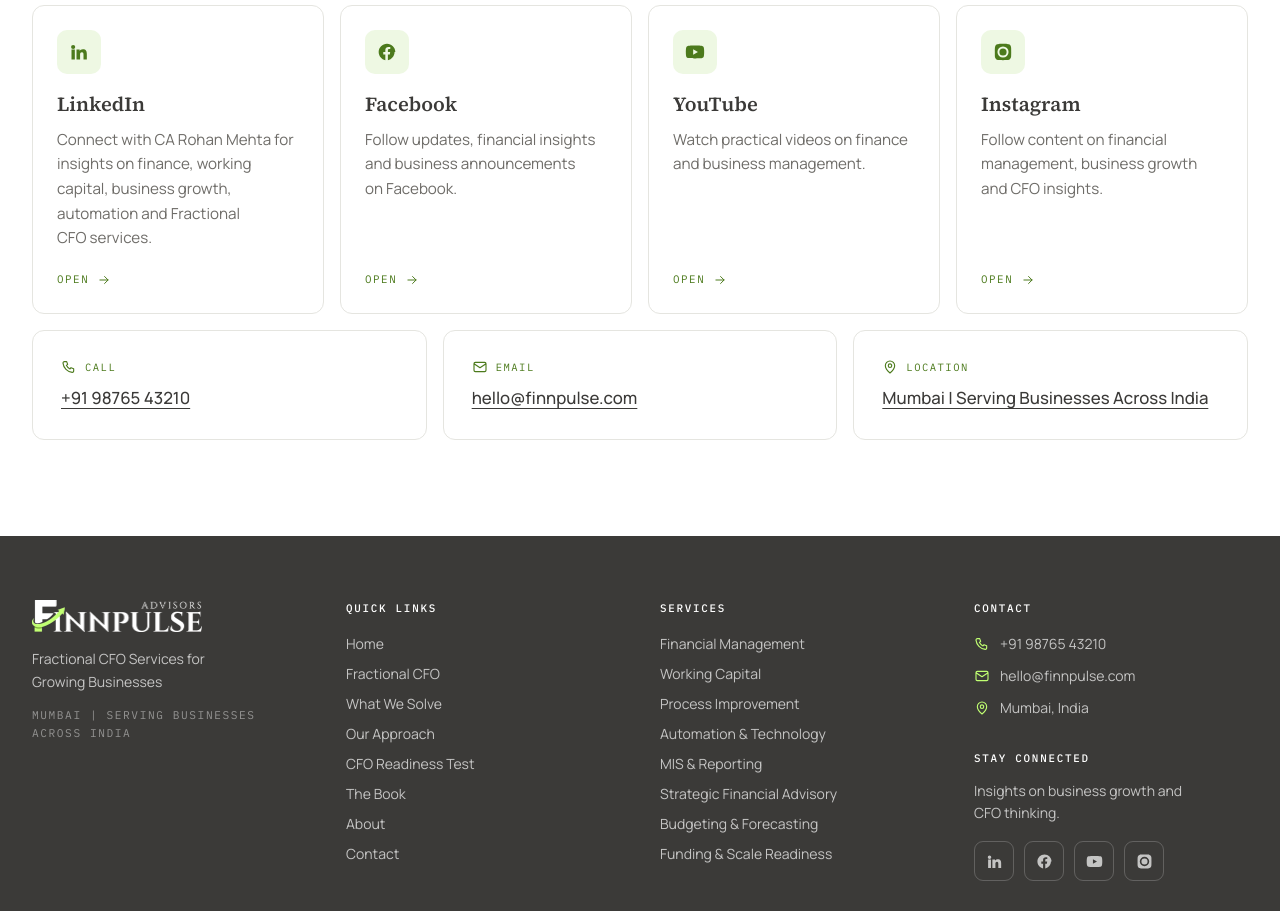
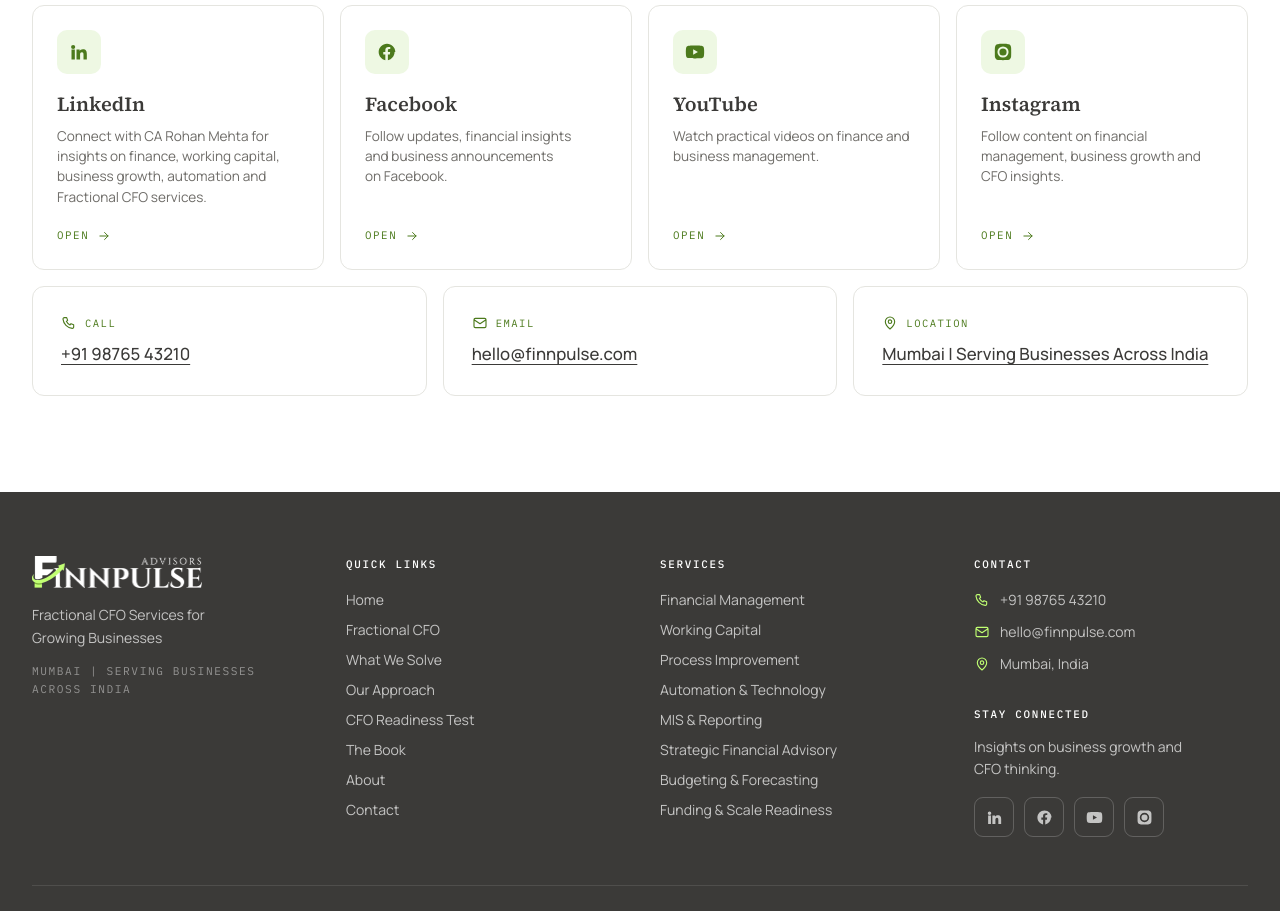
Before and after one commit to PROHIT-CoreTech/finnpulse-site, a Next.js app: page /contact in a window 1280 px wide. Shown: the part 2760-3671 px from the top of the page. Built offline with nearby package versions, Linux system fonts and the light colour scheme.

Commit message:
Reduce font size of social card description text to text-[0.85rem]

```diff
--- a/src/app/contact/page.tsx
+++ b/src/app/contact/page.tsx
@@ -167,7 +167,7 @@
                 <svg viewBox="0 0 24 24" fill="currentColor" className="h-5 w-5" aria-hidden><path d={c.d} /></svg>
               </div>
               <h3 className="font-display text-xl font-semibold text-charcoalDeep">{c.label}</h3>
-              <p className="mt-2.5 text-[0.95rem] leading-relaxed text-charcoalSoft">{c.body}</p>
+              <p className="mt-2 text-[0.85rem] leading-normal text-charcoalSoft">{c.body}</p>
               <span className="mt-auto flex items-center gap-2 pt-5 font-mono text-[0.68rem] uppercase tracking-[0.14em] text-limeInk">
                 Open <Icon name="arrow" className="h-3.5 w-3.5 transition-transform group-hover:translate-x-1" />
               </span>
```
